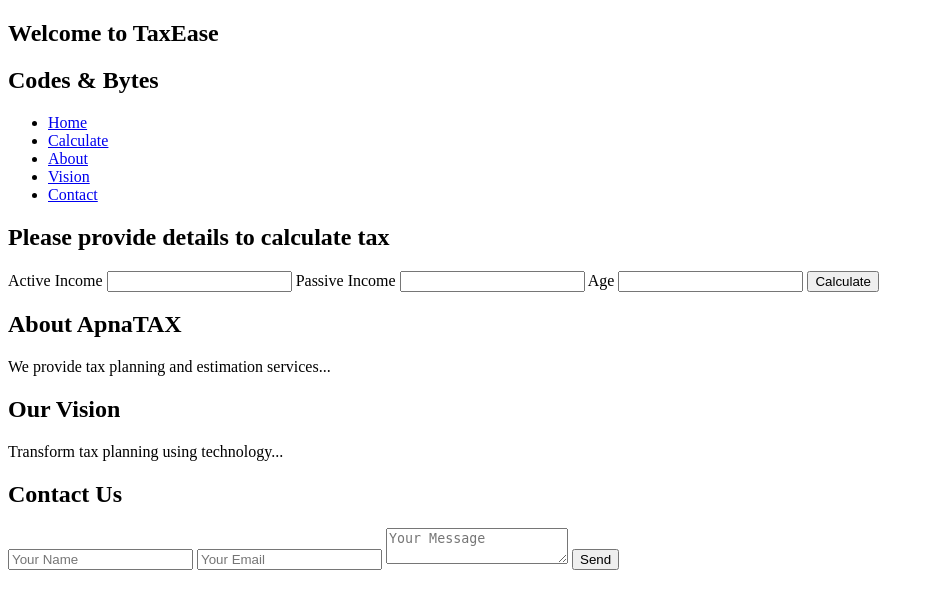
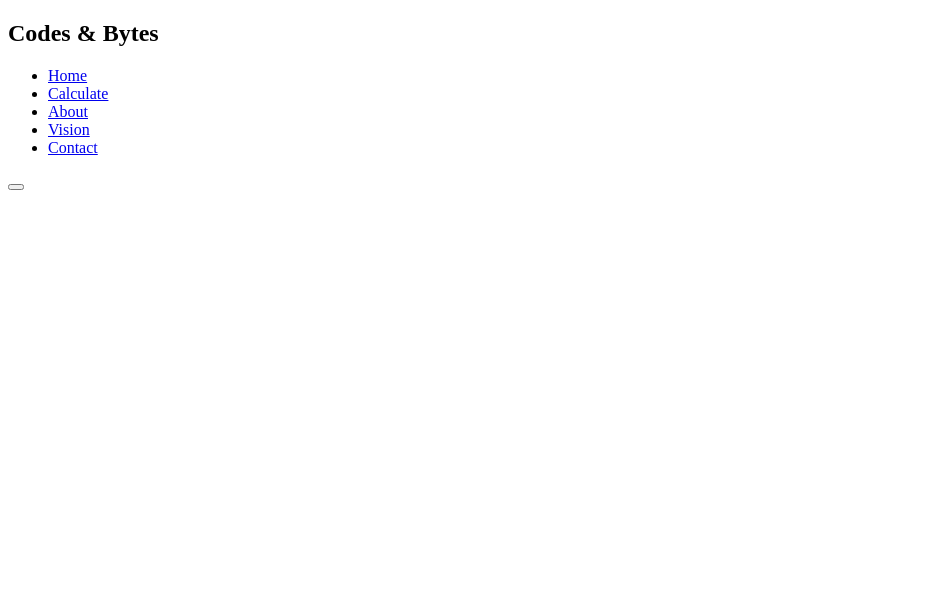
Before and after one commit to vrithikaboggarapu/TaxEase, a Python web app: template templates/index.html in a window 1280 px wide. Shown: the top 609 px of the page, without its empty margins (0-934 px from the left). Run offline with Jinja, Linux system fonts and the light colour scheme; the template is opened without the code that fills it, so the values that code supplies are empty; some libraries are stand-ins or nearby versions.

Commit message:
added navbar

```diff
--- a/templates/index.html
+++ b/templates/index.html
@@ -3,20 +3,27 @@
   <head>
     <meta charset="UTF-8" />
     <meta name="viewport" content="width=device-width, initial-scale=1.0" />
-    <title>TaxEase | Official</title>
+    <script src="https://unpkg.com/typed.js@2.0.16/dist/typed.umd.js"></script>
+    <link rel="shortcut icon" type="x-icon" href="assets\\hover.svg" />
+    <link rel="stylesheet" href="https://cdn.jsdelivr.net/npm/sweetalert2@11/dist/sweetalert2.min.css">
+    <script
+      type="module"
+      src="https://unpkg.com/ionicons@7.1.0/dist/ionicons/ionicons.esm.js"
+    ></script>
+    <script
+      nomodule
+      src="https://unpkg.com/ionicons@7.1.0/dist/ionicons/ionicons.js"
+    ></script>
+    <link rel="stylesheet" href="{{ url_for('static', filename='styles/main.css') }}" />
+    <title>TaxEase| Official</title>
   </head>
   <body>
-
-    <main>
-      <h2>Welcome to TaxEase</h2>
-    </main>
-
-  </body>
-</html>
+    <!-------- NAVBAR --------->
     <header>
       <nav role="navigation" aria-label="Navigation">
         <div class="container navbar">
           <h1>Codes & Bytes</h1>
+
           <ul class="nav-menu">
             <li><a href="#home">Home</a></li>
             <li><a href="#calc">Calculate</a></li>
@@ -24,49 +31,12 @@
             <li><a href="#Vision">Vision</a></li>
             <li><a href="#contact">Contact</a></li>
           </ul>
+
+          <button aria-label="Toggle Mobile Menu" class="hamburger">
+            <span class="bar"></span>
+            <span class="bar"></span>
+            <span class="bar"></span>
+          </button>
         </div>
       </nav>
     </header>
-  <section id="home" class="hero">
-    <div class="hero-overlay"></div>
-    <div class="container hero-content">
-      <div class="hero-text">
-        <h2 id="typed-text"></h2>
-      </div>
-    </div>
-  </section>
-  <section id="calc">
-    <h1>Please provide details to calculate tax</h1>
-    <form class="calc" id="calc-form" method="POST">
-      <label for="num1">Active Income</label>
-      <input type="text" id="num1" name="num1" />
-
-      <label for="num2">Passive Income</label>
-      <input type="text" id="num2" name="num2" />
-
-      <label for="num3">Age</label>
-      <input type="text" id="num3" name="num3" />
-
-      <button type="submit">Calculate</button>
-    </form>
-  </section>
-
-  <section id="about">
-    <h1>About ApnaTAX</h1>
-    <p>We provide tax planning and estimation services...</p>
-  </section>
-
-  <section id="Vision">
-    <h1>Our Vision</h1>
-    <p>Transform tax planning using technology...</p>
-  </section>
-
-  <section id="contact">
-    <h1>Contact Us</h1>
-    <form>
-      <input type="text" placeholder="Your Name" required />
-      <input type="email" placeholder="Your Email" required />
-      <textarea placeholder="Your Message"></textarea>
-      <button type="submit">Send</button>
-    </form>
-  </section>
```
Lines whose indentation alone changed are shown as unchanged.
